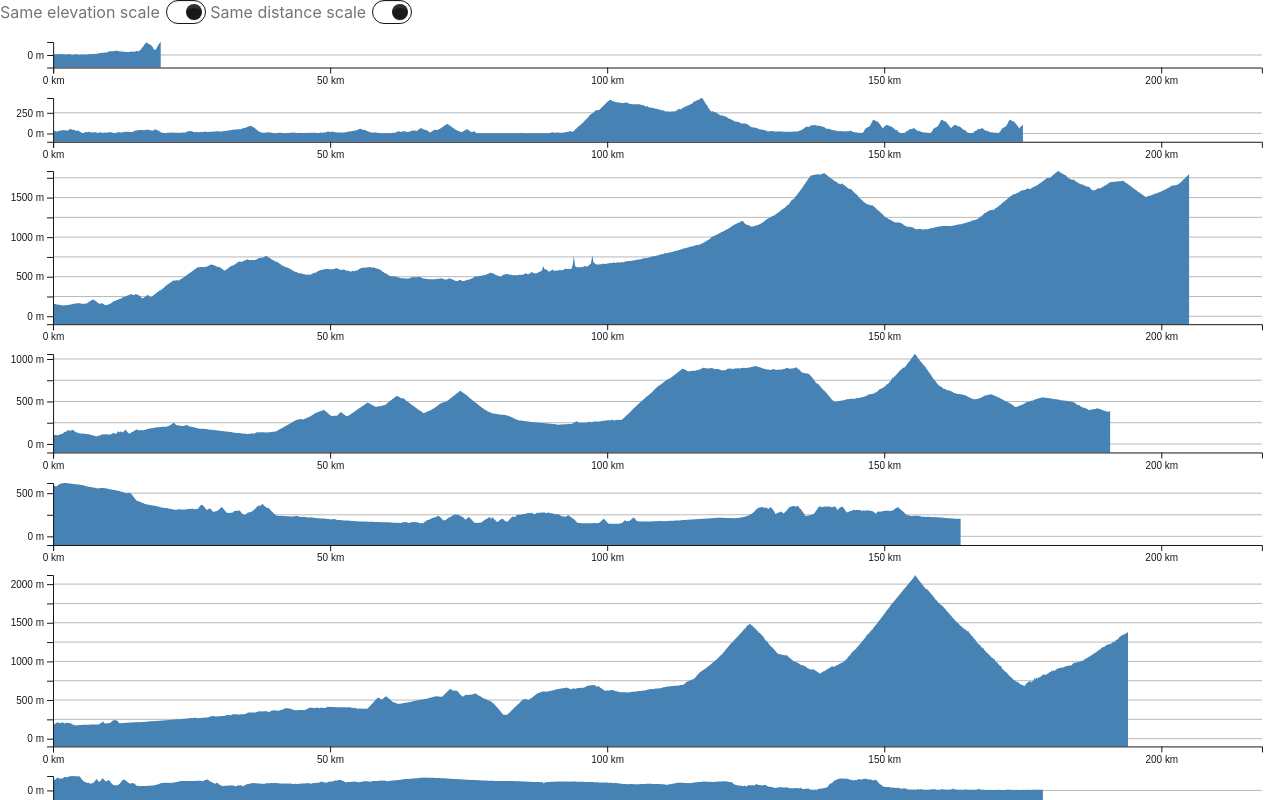
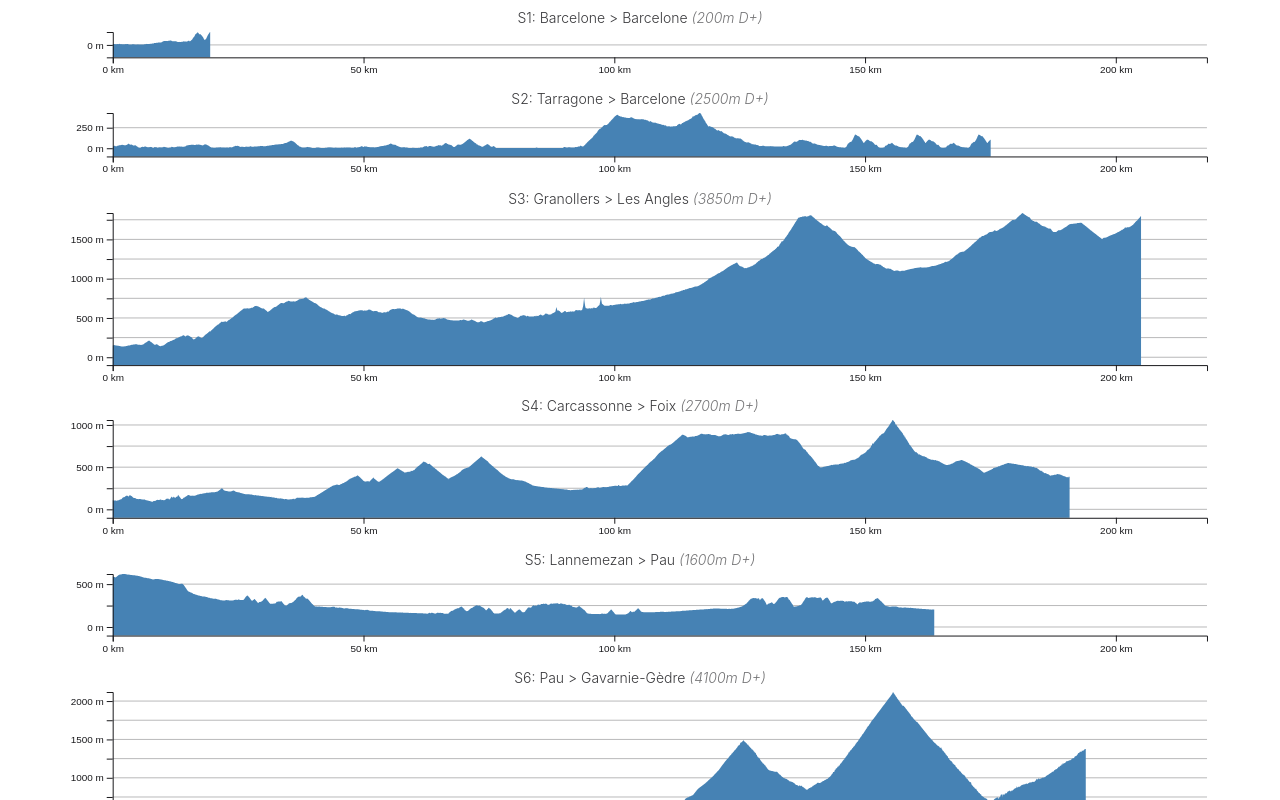
Before and after one commit to thomas-god/stages, a SvelteKit app: page / in a window 1280 px wide. Shown: the top 800 px of the page. Built offline with nearby package versions, Linux system fonts and the light colour scheme.

Commit message:
feat: add basic graph title

```diff
--- a/src/lib/components/organisms/StageChart.svelte
+++ b/src/lib/components/organisms/StageChart.svelte
@@ -2,10 +2,10 @@
 	import { isSome, none, unwrapOr, type Option } from '$lib/option';
 	import * as d3 from 'd3';
 
-	const marginTop = 10;
-	const marginRight = 10;
+	const marginLeft = 45;
+	const marginRight = 5;
+	const marginTop = 0;
 	const marginBottom = 20;
-	const marginLeft = 45;
 
 	let gx: SVGGElement;
 	let gy: SVGGElement;
--- a/src/routes/+page.svelte
+++ b/src/routes/+page.svelte
@@ -2,7 +2,7 @@
 	import StageChart from '$lib/components/organisms/StageChart.svelte';
 
 	import stagesRaw from '$lib/assets/stages.json?raw';
-	import { isNone, isSome, none, some, type Option } from '$lib/option';
+	import { isNone, some, type Option } from '$lib/option';
 
 	let stages = $derived(JSON.parse(stagesRaw));
 	let maxElevation: Option<number> = $state(some(stages.max_max_elevation));
@@ -29,15 +29,16 @@
 		}
 
 		const roundedMaxElevation = Math.ceil(stageMaxElevation / heightResolution) * heightResolution;
-		return heightOffset + heightCoeff * roundedMaxElevation + 30;
+		return heightOffset + heightCoeff * roundedMaxElevation + 20;
 	};
 </script>
 
+<!-- <div class="flex flex-row gap-2 p-2">
 	<label class="label">
-	Same elevation scale
+		Shared elevation scale
 		<input
 			type="checkbox"
-		class="toggle"
+			class="toggle toggle-sm"
 			bind:checked={
 				() => isSome(maxElevation),
 				(v) => (maxElevation = v ? some(stages.max_max_elevation) : none())
@@ -45,32 +46,24 @@
 		/>
 	</label>
 	<label class="label">
-	Same distance scale
+		Shared distance scale
 		<input
 			type="checkbox"
-		class="toggle"
+			class="toggle toggle-sm"
 			bind:checked={
 				() => isSome(maxDistance), (v) => (maxDistance = v ? some(stages.max_distance) : none())
 			}
 		/>
 	</label>
+</div> -->
 
-<div class="graphs-container p-2">
+<div bind:clientWidth={width} class="flex flex-col gap-2 p-1 max-w-6xl justify-center mx-auto">
 	{#each stages.stages as stage, idx}
-		<!-- <div class="stage-details text-sm" style={`grid-row: ${idx + 1}`}>
-			<div>
-				{stage.name}
+		<div class="flex flex-col">
+			<div class="py-1 text-sm text-center font-light opacity-85">
+				S{idx + 1}:
+				{stage.name} <span class="italic opacity-70">({stage.elevation_gained}m D+)</span>
 			</div>
-			<div>{stage.type}</div>
-			<div>
-				{(stage.distance / 1000).toLocaleString('fr-FR', { maximumFractionDigits: 0 })} km
-			</div>
-			<div>
-				{stage.elevation_gained} m
-			</div>
-			<div>{stage.elevation_range}</div>
-		</div> -->
-		<div class="stage-chart" bind:clientWidth={width} style={`grid-row: ${idx + 1}`}>
 			<StageChart
 				points={stage.points}
 				{width}
@@ -81,19 +74,3 @@
 		</div>
 	{/each}
 </div>
-
-<style>
-	.graphs-container {
-		display: flex;
-		flex-direction: column;
-		/* grid-template-columns: 200px auto; */
-	}
-
-	.stage-details {
-		grid-column: 1;
-	}
-
-	.stage-chart {
-		grid-column: 2;
-	}
-</style>
```
Also changed, not shown: src/lib/assets/stages.json, 1 other file (tests, documents, lock files or other folders). Lines whose indentation alone changed are shown as unchanged.
